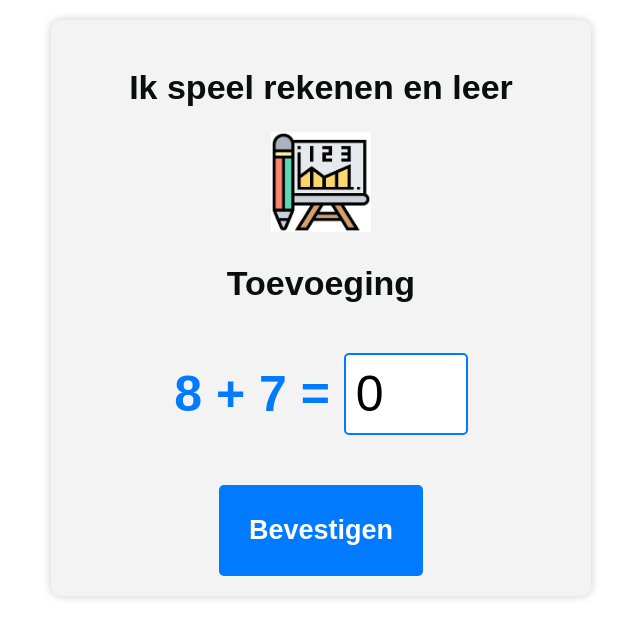
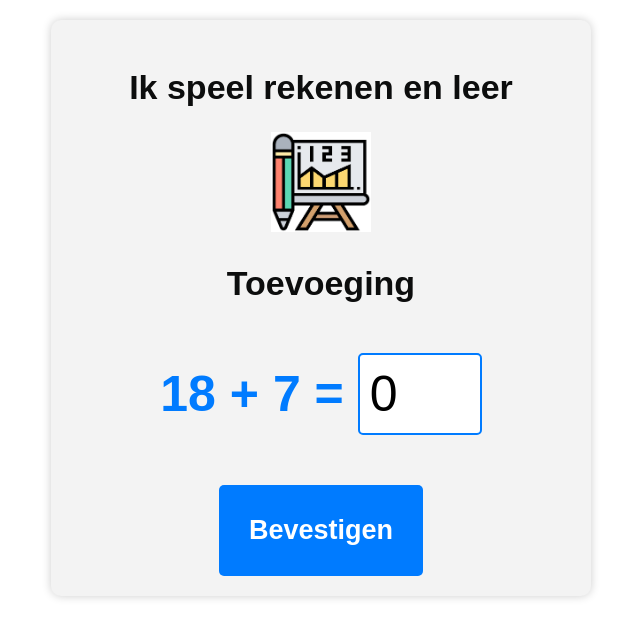
Before and after one commit to Yobyn/kids-math-game, an Angular app: page / in a window 1280 px wide. Shown: the top 638 px of the page, without its empty margins (319-959 px from the left). Built offline with nearby package versions, Linux system fonts and the light colour scheme.

Commit message:
make sure the 1st value is always above 10

```diff
--- a/src/app/question/question.component.ts
+++ b/src/app/question/question.component.ts
@@ -27,7 +27,7 @@ export class QuestionComponent implements OnInit {
   }
 
   generateQuestion() {
-    this.num1 = Math.floor(Math.random() * 10);
+    this.num1 = Math.floor(Math.random() * 10) + 10; //make sure the 1st value is always above 10
     this.num2 = Math.floor(Math.random() * 10);
     this.answer = this.num1 + this.num2;
     this.isCorrect = false;
```
